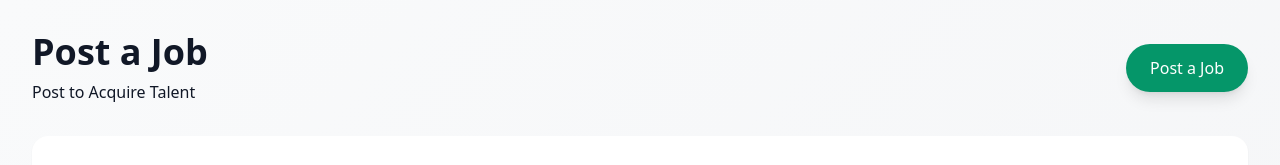
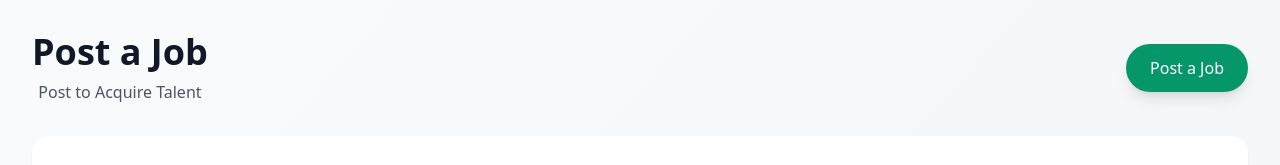
Before and after one commit to NdegeSimon/StudentsHub, a React (Vite) app in the folder client/: page /jobpostings in a window 1280 px wide. Shown: the top 165 px of the page. Built offline with nearby package versions, Linux system fonts and the light colour scheme.

Commit message:
addc anes made

```diff
--- a/client/src/pages/JobPosting.jsx
+++ b/client/src/pages/JobPosting.jsx
@@ -94,7 +94,7 @@
         <div className="flex flex-col md:flex-row md:items-center md:justify-between mb-8">
           <div>
             <h1 className="text-3xl md:text-4xl font-bold text-gray-900 mb-2 text-center">Post a Job</h1>
-            <p className="">Post to Acquire Talent</p>
+            <p className="text-gray-600 text-center">Post to Acquire Talent</p>
           </div>
           <button
             onClick={() => document.getElementById('jobForm').scrollIntoView({ behavior: 'smooth' })}
```
